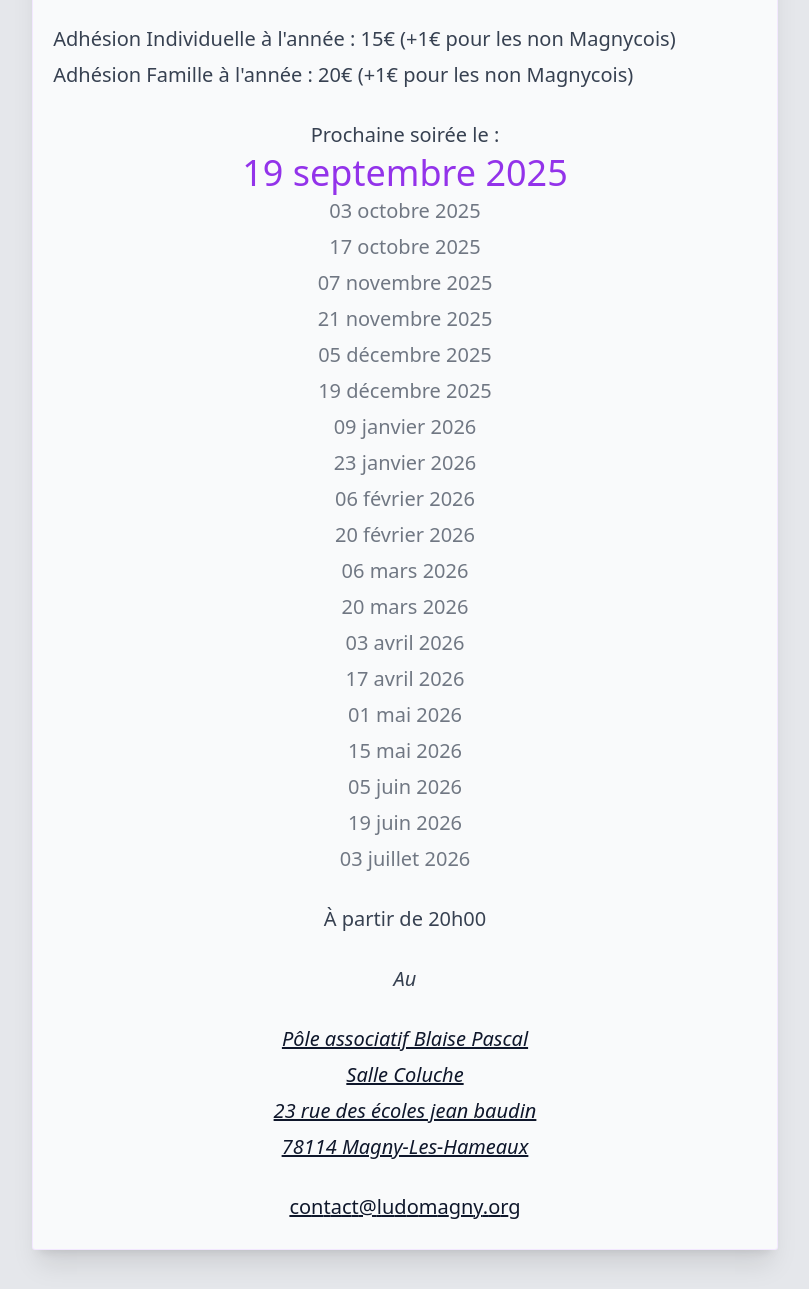
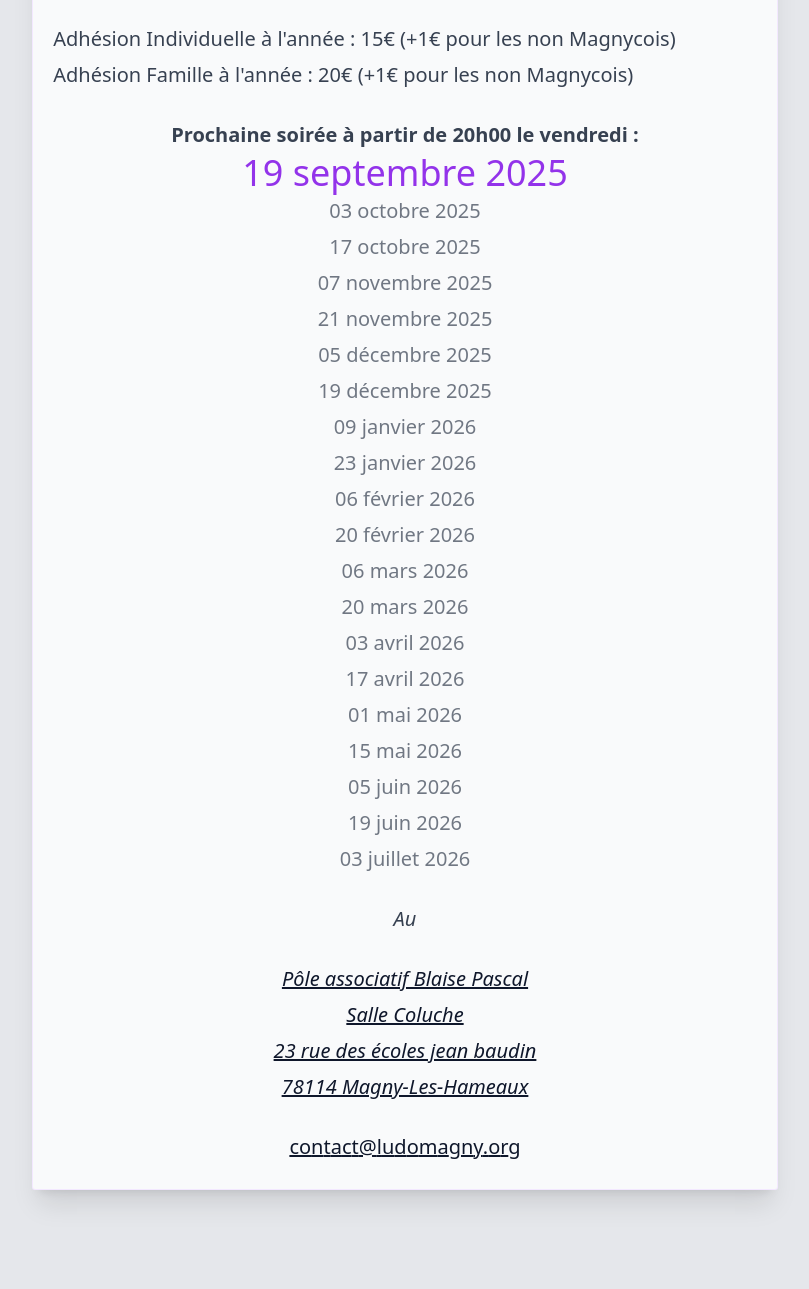
Before and after one commit to ludomagny/ludomagny.github.io, a plain HTML site: page public/index.html in a window 1280 px wide. Shown: the part 479-1768 px from the top of the page, without its empty margins (235-1044 px from the left). After the commit the page ends 1708 px from the top, so only its background shows below. Drawn offline with nearby package versions, Linux system fonts and the light colour scheme; files that its build step writes are made by us from their sources.

Commit message:
Highlight infos

```diff
--- a/public/index.html
+++ b/public/index.html
@@ -17,7 +17,7 @@
 			<p>
 				Ludomagny est une association de bénévoles dont le but est de faire découvrir et de
 				partager des moments de convivialité autour du jeu de société. Pour cela, Ludomagny
-				organise des soirées jeux de société ados/adultes chaque mois.
+				organise deux soirées jeux de société ados/adultes chaque mois.
 			</p>
 			<p>
 				Venez découvrir ou rédécouvrir les nouveaux jeux
@@ -39,7 +39,8 @@
 			</p>
 			<div class="soirees text-center">
 				<div class="text-center">
-					<span class="print:hidden">Prochaine soirée le :</span>
+					<span class="no-screen font-extrabold"> Les vendredis à partir de 20h</span>
+					<span class="print:hidden font-bold ">Prochaine soirée à partir de 20h00 le vendredi :</span>
 					<div class="date-soiree">19 septembre 2025</div>
 					<div class="date-soiree">03 octobre 2025</div>
 					<div class="date-soiree">17 octobre 2025</div>
@@ -61,10 +62,7 @@
 					<div class="date-soiree">19 juin 2026</div>
 					<div class="date-soiree">03 juillet 2026</div>
 				</div>
-				<p class="text-center">
-					À partir de 20h00
-				</p>
-				<address class=" text-center">
+				<address class=" text-center print:font-bold">
 					<p class="text-center">
 						Au
 					</p>
```
